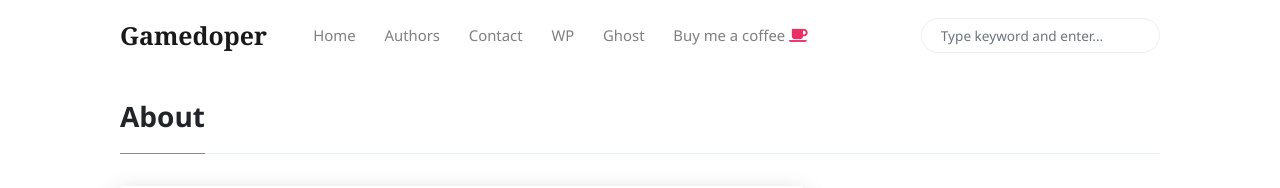
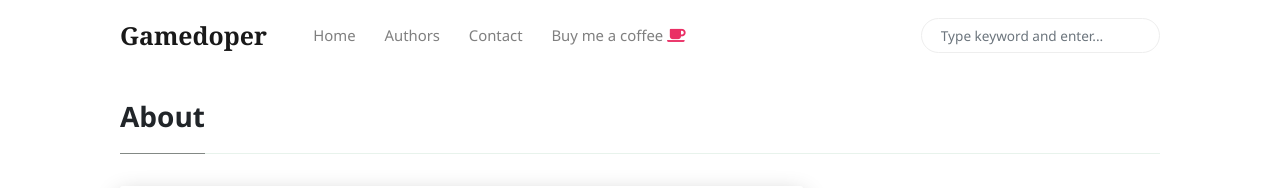
Before and after one commit to Gamedoper/Gamedoperarchives.github.io, a Jekyll site: the page built from _pages/about.md, in a window 1280 px wide. Shown: the top 188 px of the page. Built offline with Jekyll 4.4.1, drawn with Linux system fonts in a browser that asks for light colours; nearby versions of some CDN libraries; comment, search, counter and statistics services are not loaded.

Commit message:
Update menu-header.html

```diff
--- a/_includes/menu-header.html
+++ b/_includes/menu-header.html
@@ -9,12 +9,12 @@
 <li class="nav-item">
 <a class="nav-link" href="{{site.baseurl}}/contact.html">Contact</a>
 </li>
-<li class="nav-item">
+<!-- <li class="nav-item">
 <a target="_blank" class="nav-link" href="https://www.wowthemes.net/themes/mundana-wordpress/">WP</a>
 </li>
 <li class="nav-item">
 <a target="_blank" class="nav-link" href="https://www.wowthemes.net/themes/mundana-ghost/">Ghost</a>
+</li> -->
+<li class="nav-item">
+<a target="_blank" class="nav-link" href="https://www.paypal.me/jaiprince17">Buy me a coffee <i class="fa fa-coffee text-danger"></i></a>
 </li>
-<li class="nav-item">
-<a target="_blank" class="nav-link" href="https://www.wowthemes.net/donate/">Buy me a coffee <i class="fa fa-coffee text-danger"></i></a>
-</li>
```
